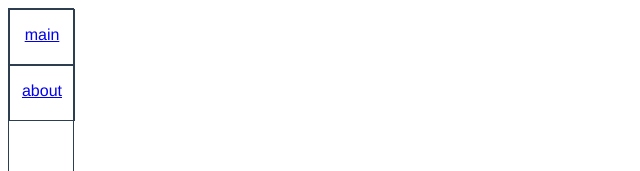
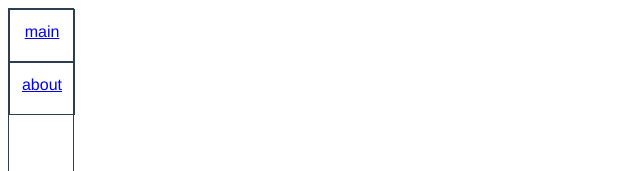
Before and after one commit to bokunopica/mgpt_vue, a Vue app: page /#/ in a window 1280 px wide. Shown: the top 171 px of the page, without its empty margins (0-640 px from the left). Built offline with nearby package versions, Linux system fonts and the light colour scheme.

Commit message:
sidebar css fix

```diff
--- a/src/components/SideBar.vue
+++ b/src/components/SideBar.vue
@@ -28,9 +28,7 @@ export default {
   border: solid 1px;
   width: 100%;
   height: 5%;
-  padding-top: 25%;
-  /* padding-bottom: 5px; */
-
+  padding-top: 20%;
 }
 
 </style>
```
